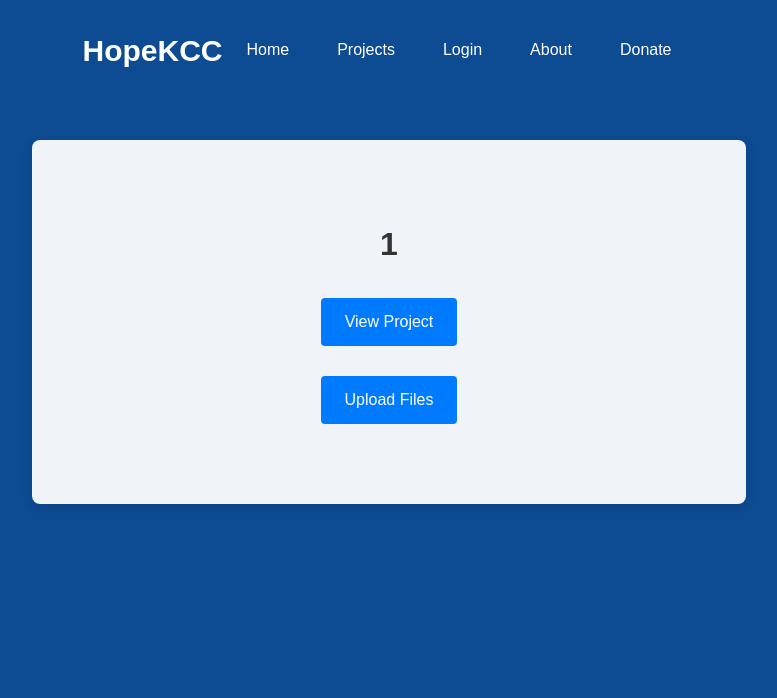
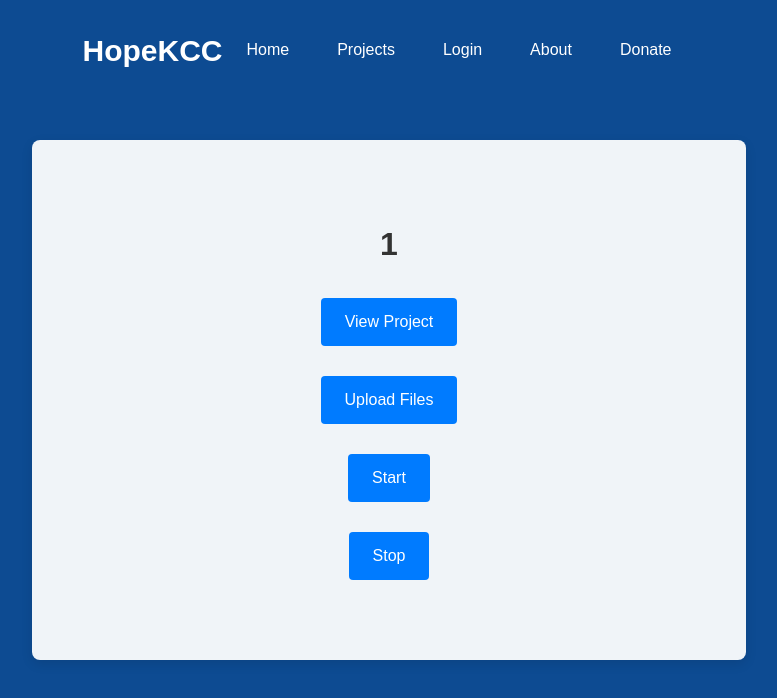
Before and after one commit to cruzgonzalez718/hkccfinal, a React (Create React App) app in the folder client/: page /projects/1 in a window 1280 px wide. Shown: the top 698 px of the page, without its empty margins (251-1028 px from the left). Built offline with nearby package versions, Linux system fonts and the light colour scheme.

Commit message:
Update ProjectDetail

```diff
--- a/client/src/pages/ProjectDetail.js
+++ b/client/src/pages/ProjectDetail.js
@@ -12,6 +12,11 @@ const ProjectDetail = () => {
         <button className="project-button">View Project</button>
         <h2>           </h2>
         <button className="project-button">Upload Files</button>
+        <h2>           </h2>
+        <button className="project-button">Start</button>
+        <h2>           </h2>
+        <button className="project-button">Stop</button>
+
       </div>
     </div>
   );
```
